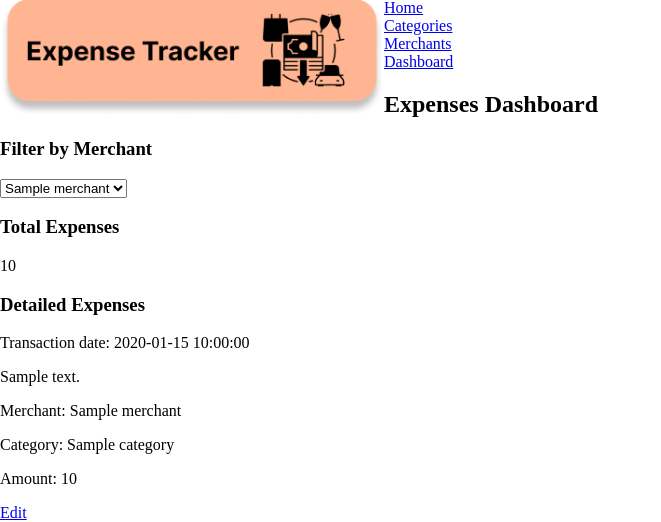
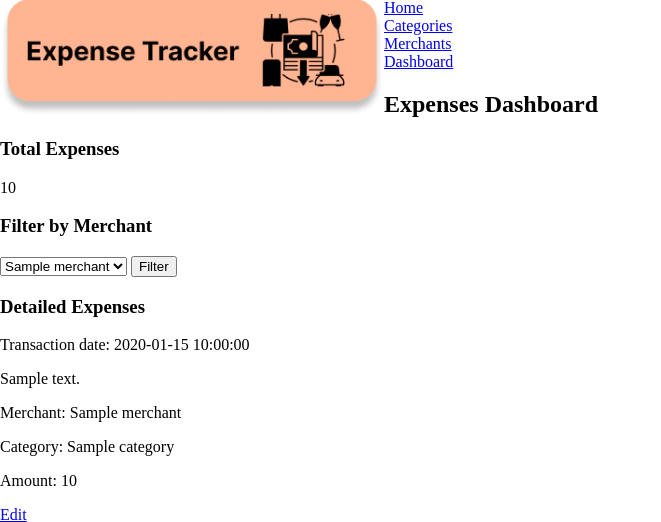
Before and after one commit to sandramolina/pythonic_expense_tracker, a Flask app: page /dashboard in a window 1280 px wide. Shown: the part 17-539 px from the top of the page, without its empty margins (0-661 px from the left). Run offline with Flask 2, Linux system fonts and the light colour scheme; a database or web service that is not in the repository returns one stand-in record (values such as "Sample title"); some libraries are stand-ins or nearby versions.

Commit message:
completes filter by merchant

```diff
--- a/controllers/expenses_controller.py
+++ b/controllers/expenses_controller.py
@@ -70,8 +70,11 @@ def delete_expense(id):
     expense_repository.delete(id)
     return redirect('/dashboard')
 
-@expenses_bp.route('/<id>/filter', methods = ['POST'])
-def filter_by_merchant(id):
+@expenses_bp.route('/filter_merchant', methods = ['POST'])
+def filter_by_merchant():
+    id = request.form["merchant_id"]
     merchant = merchant_repository.select(id)
     expenses = expense_repository.filter_expenses_merchant(merchant)
-    return render_template('dashboard.html', expenses = expenses)
+    merchants = merchant_repository.select_all()
+    total_expenses = expense_repository.get_total_expenses()
+    return render_template('dashboard.html', expenses = expenses, merchants = merchants, total_expenses = total_expenses)
--- a/templates/dashboard.html
+++ b/templates/dashboard.html
@@ -3,17 +3,19 @@
 
 <h2>Expenses Dashboard</h2>
 
+<h3>Total Expenses</h3>
+<p>{{ total_expenses }}</p>
+
 <h3>Filter by Merchant</h3>
-<form>
-    <select>
+<form action="/filter_merchant" method="POST">
+    <select name="merchant_id">
         {% for merchant in merchants %}
-        <option value="{{ merchant.get_merchant_id() }}">{{ merchant.get_merchant_name() }}</option>
+        <option value ="{{ merchant.get_merchant_id() }}">{{ merchant.get_merchant_name() }}</option>
+        {% set merchant_id = merchant.get_merchant_id() %}
         {% endfor %}
     </select>
+    <input type="submit" value="Filter">
 </form>
-
-<h3>Total Expenses</h3>
-<p>{{ total_expenses }}</p>
 
 <h3>Detailed Expenses</h3>
 {% for expense in expenses %}
```
